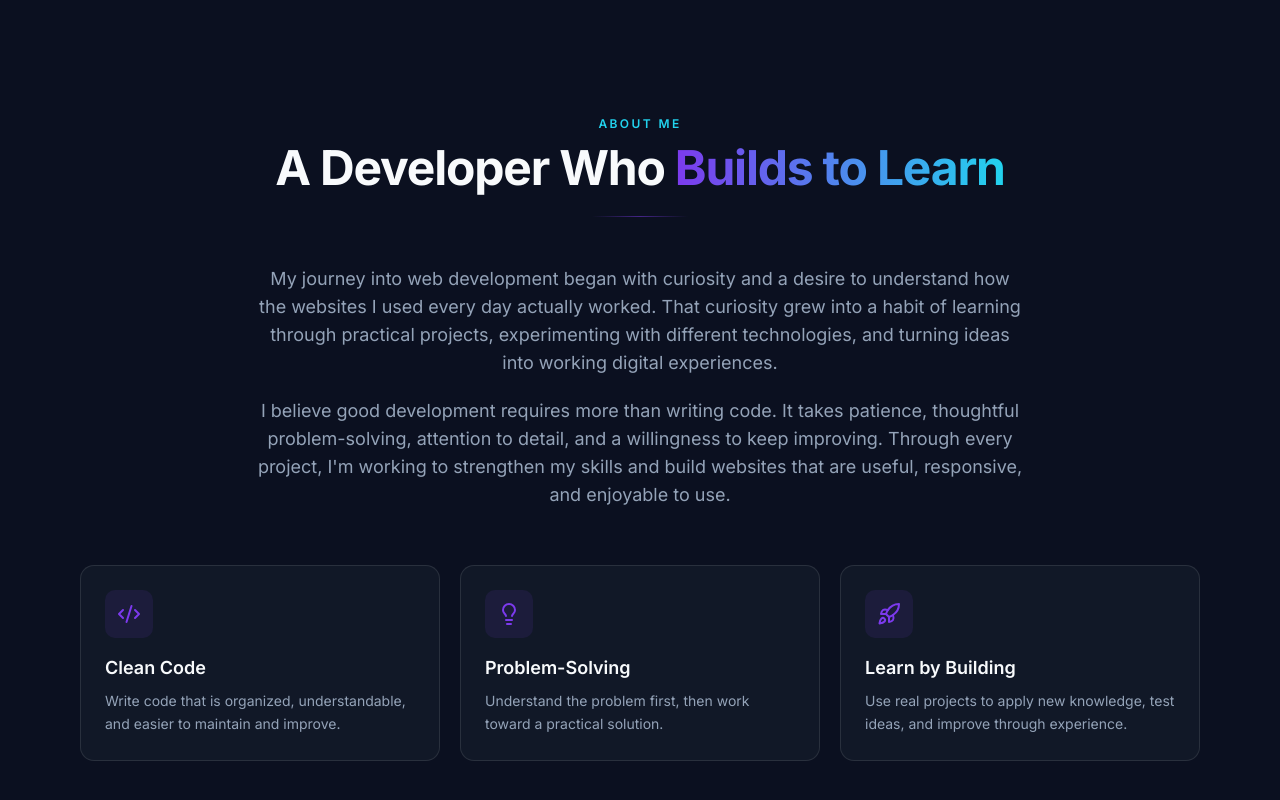
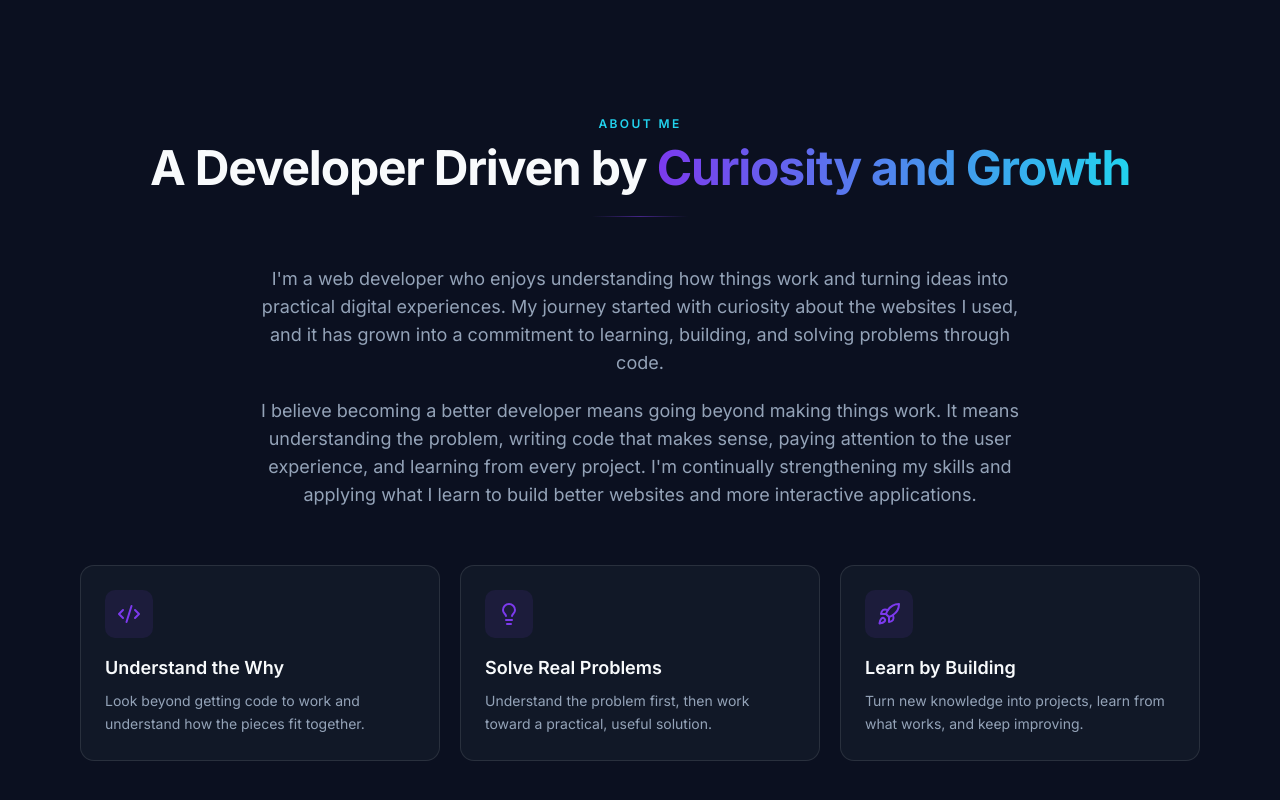
Before and after one commit to nasirabubakar-dev/NasirWorld, a React (Vite) app: page / in a window 1280 px wide. Shown: the part 802-1602 px from the top of the page. Built offline with nearby package versions, Linux system fonts and the light colour scheme.

Commit message:
Personalize About section around curiosity and growth

```diff
--- a/src/components/About.jsx
+++ b/src/components/About.jsx
@@ -4,18 +4,18 @@ import Reveal from './Reveal.jsx';
 const values = [
   {
     icon: Code2,
-    title: 'Clean Code',
-    description: 'Write code that is organized, understandable, and easier to maintain and improve.',
+    title: 'Understand the Why',
+    description: 'Look beyond getting code to work and understand how the pieces fit together.',
   },
   {
     icon: Lightbulb,
-    title: 'Problem-Solving',
-    description: 'Understand the problem first, then work toward a practical solution.',
+    title: 'Solve Real Problems',
+    description: 'Understand the problem first, then work toward a practical, useful solution.',
   },
   {
     icon: Rocket,
     title: 'Learn by Building',
-    description: 'Use real projects to apply new knowledge, test ideas, and improve through experience.',
+    description: 'Turn new knowledge into projects, learn from what works, and keep improving.',
   },
 ];
 
@@ -26,7 +26,7 @@ export default function About() {
         <Reveal className="text-center">
           <span className="eyebrow">About Me</span>
           <h2 className="heading-lg text-ink-primary">
-            A Developer Who <span className="text-gradient">Builds to Learn</span>
+            A Developer Driven by <span className="text-gradient">Curiosity and Growth</span>
           </h2>
           <div className="section-line mt-6" />
         </Reveal>
@@ -34,19 +34,19 @@ export default function About() {
         <div className="mx-auto mt-12 max-w-3xl">
           <Reveal delay={100}>
             <p className="body-lg text-center">
-              My journey into web development began with curiosity and a desire to understand how the
-              websites I used every day actually worked. That curiosity grew into a habit of
-              learning through practical projects, experimenting with different technologies, and
-              turning ideas into working digital experiences.
+              I'm a web developer who enjoys understanding how things work and turning ideas into
+              practical digital experiences. My journey started with curiosity about the websites I
+              used, and it has grown into a commitment to learning, building, and solving problems
+              through code.
             </p>
           </Reveal>
 
           <Reveal delay={180}>
             <p className="body-lg mt-5 text-center">
-              I believe good development requires more than writing code. It takes patience, thoughtful
-              problem-solving, attention to detail, and a willingness to keep improving. Through
-              every project, I'm working to strengthen my skills and build websites that are useful,
-              responsive, and enjoyable to use.
+              I believe becoming a better developer means going beyond making things work. It means
+              understanding the problem, writing code that makes sense, paying attention to the user
+              experience, and learning from every project. I'm continually strengthening my skills
+              and applying what I learn to build better websites and more interactive applications.
             </p>
           </Reveal>
         </div>
```
